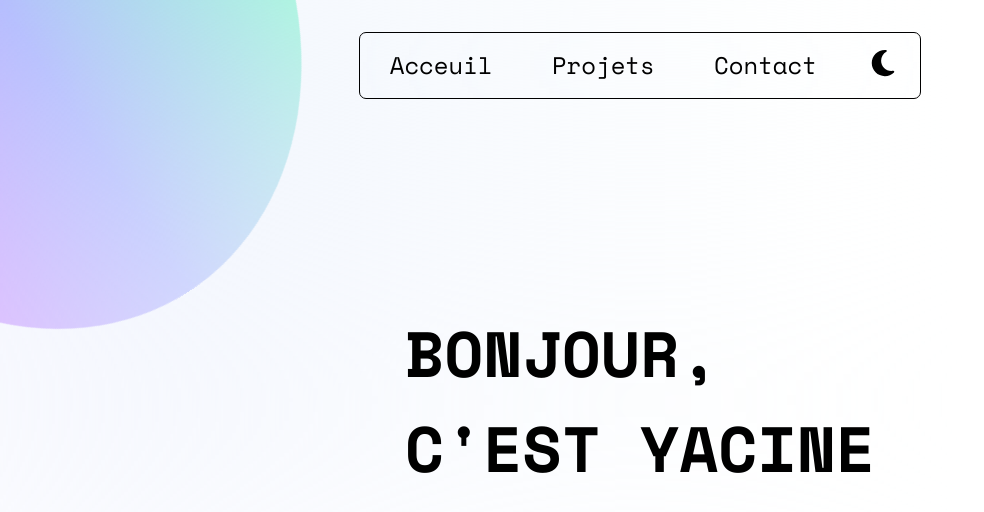
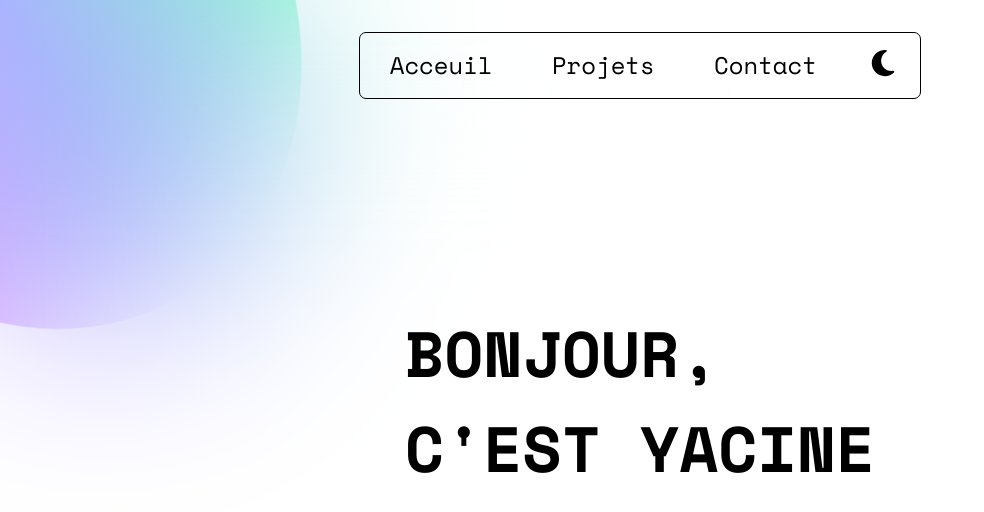
Before and after one commit to Yacineos/portfolio, an Angular app: page / in a window 1280 px wide. Shown: the top 512 px of the page, without its empty margins (0-984 px from the left). Built offline with nearby package versions, Linux system fonts and the light colour scheme.

Commit message:
added the less blur in the white mode , better ?

```diff
--- a/src/app/views/home-view/animated-welcome-paragraph/animated-welcome-paragraph.component.ts
+++ b/src/app/views/home-view/animated-welcome-paragraph/animated-welcome-paragraph.component.ts
@@ -22,7 +22,7 @@ export class AnimatedWelcomeParagraphComponent {
     this.shuffleParagraph();
   }
 
-  shuffleParagraph(){
+    shuffleParagraph(){
     if(this.shuffleInProgress) return ;
 
     this.shuffleInProgress = true ;
--- a/src/app/views/home-view/blub/blub.component.ts
+++ b/src/app/views/home-view/blub/blub.component.ts
@@ -9,6 +9,7 @@ import {
   OnDestroy,
   EffectRef,
   ChangeDetectionStrategy,
+  inject,
 } from '@angular/core';
 import { Coor } from '../../../core/models/coor';
 import { CommonModule } from '@angular/common';
--- a/src/app/views/home-view/home-view.component.css
+++ b/src/app/views/home-view/home-view.component.css
@@ -4,13 +4,22 @@
     min-height: 100vh;
     min-height: 100svh;
 }
-.blured-background{
+.blured-background-dark-mode{
     position: absolute;
     width: 100vw;
     min-height: 100vh;
     min-height: 100svh;
     z-index: 2;
     backdrop-filter: blur(250px);
+}
+
+.blured-background-white-mode{
+    position: absolute;
+    width: 100vw;
+    min-height: 100vh;
+    min-height: 100svh;
+    z-index: 2;
+    backdrop-filter: blur(100px);
 }
 
 @media (max-width: 768px) {
--- a/src/app/views/home-view/home-view.component.html
+++ b/src/app/views/home-view/home-view.component.html
@@ -2,5 +2,5 @@
     <!-- if the screen is a touch screen , then fix the blub component in the middle of the screen -->
     <app-blub [isTouchScreen]="isTouchScreen" [mouseCoor]="sigMouseCoor()"></app-blub>
     <app-animated-welcome-paragraph ></app-animated-welcome-paragraph>
-    <div class="blured-background"></div>
+    <div [ngClass]="{'blured-background-white-mode': !appearanceService.sigDarkMode(),'blured-background-dark-mode': appearanceService.sigDarkMode()}"></div>
 </div>
--- a/src/app/views/home-view/home-view.component.ts
+++ b/src/app/views/home-view/home-view.component.ts
@@ -3,6 +3,8 @@ import { AnimatedWelcomeParagraphComponent } from './animated-welcome-paragraph/
 import { BlubComponent } from './blub/blub.component';
 import { MouseTrackingService } from '../../shared/services/mouse-tracking.service';
 import { Coor } from '../../core/models/coor';
+import { AppearanceService } from '../../shared/services/appearance.service';
+import { CommonModule } from '@angular/common';
 
 @Component({
     selector: 'app-home-view',
@@ -10,7 +12,7 @@ import { Coor } from '../../core/models/coor';
     templateUrl: './home-view.component.html',
     styleUrl: './home-view.component.css',
     changeDetection: ChangeDetectionStrategy.OnPush,
-    imports: [AnimatedWelcomeParagraphComponent, BlubComponent]
+    imports: [AnimatedWelcomeParagraphComponent, BlubComponent, CommonModule]
 })
 export class HomeViewComponent {
 
@@ -18,7 +20,7 @@ export class HomeViewComponent {
   readonly sigMouseCoor = computed<Coor>(() => this._sigMouseCoor());
 
 
-  constructor(private mouseService: MouseTrackingService){
+  constructor(private mouseService: MouseTrackingService , protected appearanceService: AppearanceService){
 
   }
 
```
Also changed, not shown: src/app/shared/services/game/game.service.ts (+9 -11 lines), src/app/assets/Capture d’écran 2024-04-11 083627.png (added), 1 other file (tests, documents, lock files or other folders).
